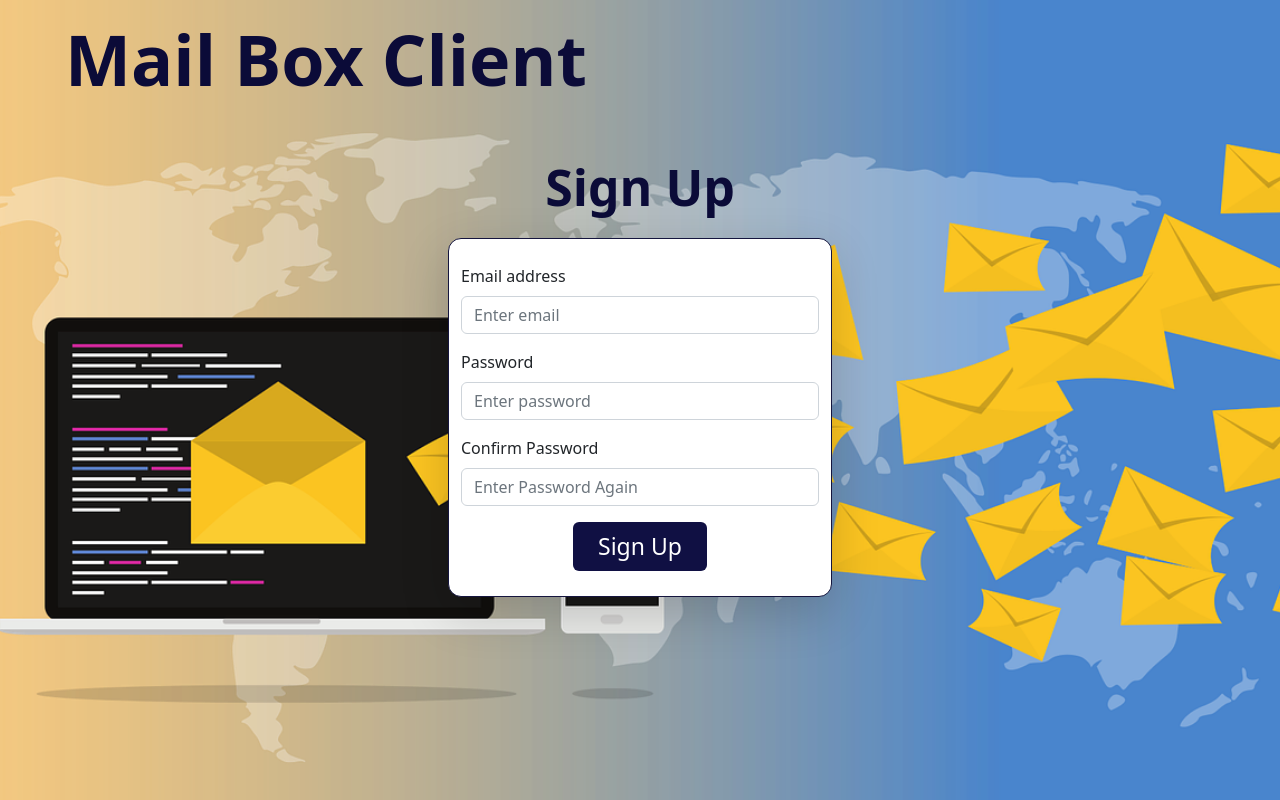
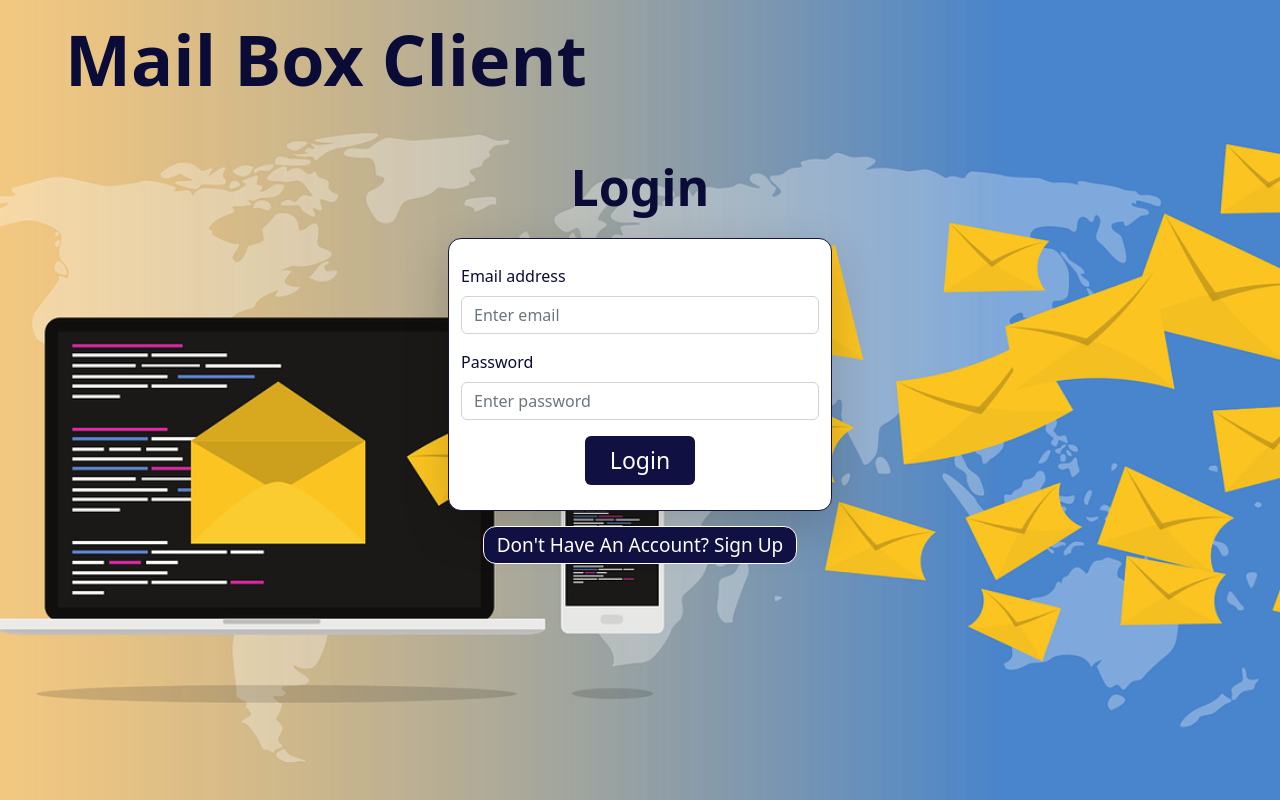
Before and after one commit to amant2904/mail-box-client, a React (Create React App) app: page / in a window 1280 px wide. Built offline with nearby package versions, Linux system fonts and the light colour scheme.

Commit message:
login functionality implemented

```diff
--- a/src/App.js
+++ b/src/App.js
@@ -1,9 +1,16 @@
+import React from 'react';
 import './App.css';
 import Authentication from './components/pages/Authentication';
+import { useSelector } from 'react-redux';
 
 function App() {
+  const isLoggedIn = useSelector(state => state.auth.isLoggedIn);
+
   return (
-    <Authentication />
+    <React.Fragment>
+      {!isLoggedIn && <Authentication />}
+      {isLoggedIn && <h1>Welcome to Mail Box</h1>}
+    </React.Fragment>
   );
 }
 
--- a/src/components/auth/AuthForm.js
+++ b/src/components/auth/AuthForm.js
@@ -1,36 +1,71 @@
 import React, { useRef, useState } from 'react'
 import classes from "./AuthForm.module.css"
 import { Form, Button } from 'react-bootstrap'
-import { useSelector } from 'react-redux';
+import { useSelector, useDispatch } from 'react-redux';
 import LoadingSpinner from '../UI/LoadingSpinner';
+import { authActions } from '../../redux-store/auth-slice';
+
 
 export default function AuthForm(props) {
+    const { isLogin } = props;
+
     const email = useRef();
     const password = useRef();
     const confirmPassword = useRef();
 
     const [loading, setLoading] = useState(false);
 
+    const dispatch = useDispatch();
     const api_key = useSelector(state => state.auth.api_key);
     // const api_key = "dfnldkf"
 
     const auth_handler = async () => {
-        if (password.current.value !== confirmPassword.current.value) {
-            props.overlay({ message: "Password and Confirm Password Didn't Match" });
+        if (email.current.value.includes("@") === false) {
+            props.overlay({ message: "Please Enter Valid Email Address" });
             return;
         }
         else if (password.current.value.length < 7) {
             props.overlay({ message: "Password Must Be At Least 7 Characters Long" });
             return;
         }
-        else if (email.current.value.includes("@") === false) {
-            props.overlay({ message: "Please Enter Valid Email Address" });
+
+        if (isLogin) {
+            setLoading(true);
+            try {
+                const res = await fetch(`https://identitytoolkit.googleapis.com/v1/accounts:signInWithPassword?key=${api_key}`, {
+                    method: 'POST',
+                    headers: {
+                        'Content-Type': "application/json"
+                    },
+                    body: JSON.stringify({
+                        email: email.current.value,
+                        password: password.current.value,
+                        returnSecureToken: true
+                    })
+                })
+                const data = await res.json();
+                // console.log(data);s
+                if (!res.ok) {
+                    throw new Error(data.error.message);
+                }
+                dispatch(authActions.login({ tokenId: data.idToken, email: data.email, fullName: data.displayName }));
+                localStorage.setItem("tokenId", data.idToken);
+                localStorage.setItem("user_email", data.email);
+                setLoading(false);
+            }
+            catch (err) {
+                setLoading(false);
+                props.overlay({ message: err.message })
+            }
+        }
+        else {
+            if (password.current.value !== confirmPassword.current.value) {
+                props.overlay({ message: "Password and Confirm Password Didn't Match" });
                 return;
             }
-
             setLoading(true);
             try {
-            let res = await fetch(`https://identitytoolkit.googleapis.com/v1/accounts:signUp?key=${api_key}`, {
+                const res = await fetch(`https://identitytoolkit.googleapis.com/v1/accounts:signUp?key=${api_key}`, {
                     method: 'POST',
                     headers: {
                         'Content-Type': "application/json"
@@ -41,7 +76,7 @@ export default function AuthForm(props) {
                         returnSecureToken: true
                     })
                 });
-            let data = await res.json();
+                const data = await res.json();
                 if (!res.ok) {
                     throw new Error(data.error.message);
                 }
@@ -54,8 +89,10 @@ export default function AuthForm(props) {
             }
         }
 
+    }
+
     return (
-        <Form className={`${classes.authForm} shadow-lg`}>
+        <Form className={`${classes.authForm} shadow-lg primaryColor`}>
             <Form.Group className="mb-3" controlId="email">
                 <Form.Label>Email address</Form.Label>
                 <Form.Control type="email" placeholder="Enter email" ref={email} />
@@ -64,11 +101,11 @@ export default function AuthForm(props) {
                 <Form.Label>Password</Form.Label>
                 <Form.Control type="password" placeholder="Enter password" ref={password} />
             </Form.Group>
-            <Form.Group className="mb-3" controlId="confirmPassword">
+            {!isLogin && <Form.Group className="mb-3" controlId="confirmPassword">
                 <Form.Label>Confirm Password</Form.Label>
                 <Form.Control type="password" placeholder="Enter Password Again" ref={confirmPassword} />
-            </Form.Group>
-            {!loading && <Button className={`d-block m-auto ${classes.loginBtn} primaryBg`} onClick={auth_handler}>Sign Up</Button>}
+            </Form.Group>}
+            {!loading && <Button className={`d-block m-auto ${classes.loginBtn} primaryBg`} onClick={auth_handler}>{(isLogin) ? "Login" : "Sign Up"}</Button>}
             {loading && <LoadingSpinner size="50px" />}
         </Form>
     )
--- a/src/components/pages/Authentication.js
+++ b/src/components/pages/Authentication.js
@@ -9,6 +9,7 @@ export default function Authentication() {
         isTrue: false,
         message: ""
     });
+    const [login, setLogin] = useState(true);
 
     const overlayClose_handler = () => {
         setShowOverlay({
@@ -26,14 +27,19 @@ export default function Authentication() {
         }
     }
 
+    const authSwitch_handler = () => {
+        setLogin(prv => !prv);
+    }
+
     return (
         <React.Fragment>
             {showOverlay.isTrue && <Overlay message={showOverlay.message} onClick={overlayClose_handler} />}
             <Container fluid className={`${classes.authpage}`}>
                 <h1 className={`${classes.logo} primaryColor`}>Mail Box Client</h1>
                 <Row className={`${classes.formSection}`}>
-                    <h2 className={`text-center primaryColor`}>Sign Up</h2>
-                    <AuthForm overlay={overlay_handler} />
+                    <h2 className={`text-center primaryColor`}>{(login) ? "Login" : "Sign Up"}</h2>
+                    <AuthForm overlay={overlay_handler} isLogin={login} />
+                    <button className={`${classes.switchAuth_btn} primaryBg`} onClick={authSwitch_handler}>{(login) ? "Don't Have An Account? Sign Up" : "Have An Account? Login"}</button>
                 </Row>
             </Container>
         </React.Fragment>
--- a/src/components/pages/Authentication.module.css
+++ b/src/components/pages/Authentication.module.css
@@ -15,6 +15,7 @@
 }
 .formSection{
     margin-top: 35px !important;
+    flex-direction: column !important;
 }
 .formSection h2{
     font-size: 50px;
@@ -22,3 +23,12 @@
     font-weight: bolder;
     margin: 21px 0px !important;
 }
+.switchAuth_btn{
+    width: fit-content !important;
+    margin: 15px auto 0px auto !important;
+    border: 1px solid white !important;
+    color: white !important;
+    font-size: 19px !important;
+    padding: 4px 13px !important;
+    border-radius: 13px !important;
+}
--- a/src/redux-store/auth-slice.js
+++ b/src/redux-store/auth-slice.js
@@ -1,14 +1,29 @@
 import { createSlice } from "@reduxjs/toolkit";
 
 const initialState = {
-    api_key: "AIzaSyCvpqaeRd-dg4DhlGlzw4QpazIPDBUKnVc"
+    api_key: "AIzaSyCvpqaeRd-dg4DhlGlzw4QpazIPDBUKnVc",
+    isLoggedIn: false,
+    tokenId: "",
+    user_email: "",
+    fullName: ""
 }
 
 const authSlice = createSlice({
     name: "Authentication",
     initialState: initialState,
     reducers: {
-
+        login(state, action) {
+            state.isLoggedIn = true;
+            state.tokenId = action.payload.tokenId;
+            state.user_email = action.payload.email;
+            state.fullName = action.payload.fullName;
+        },
+        logout(state) {
+            state.isLoggedIn = false;
+            state.tokenId = "";
+            state.user_email = "";
+            state.fullName = "";
+        }
     }
 })
 
```
Lines whose indentation alone changed are shown as unchanged.
